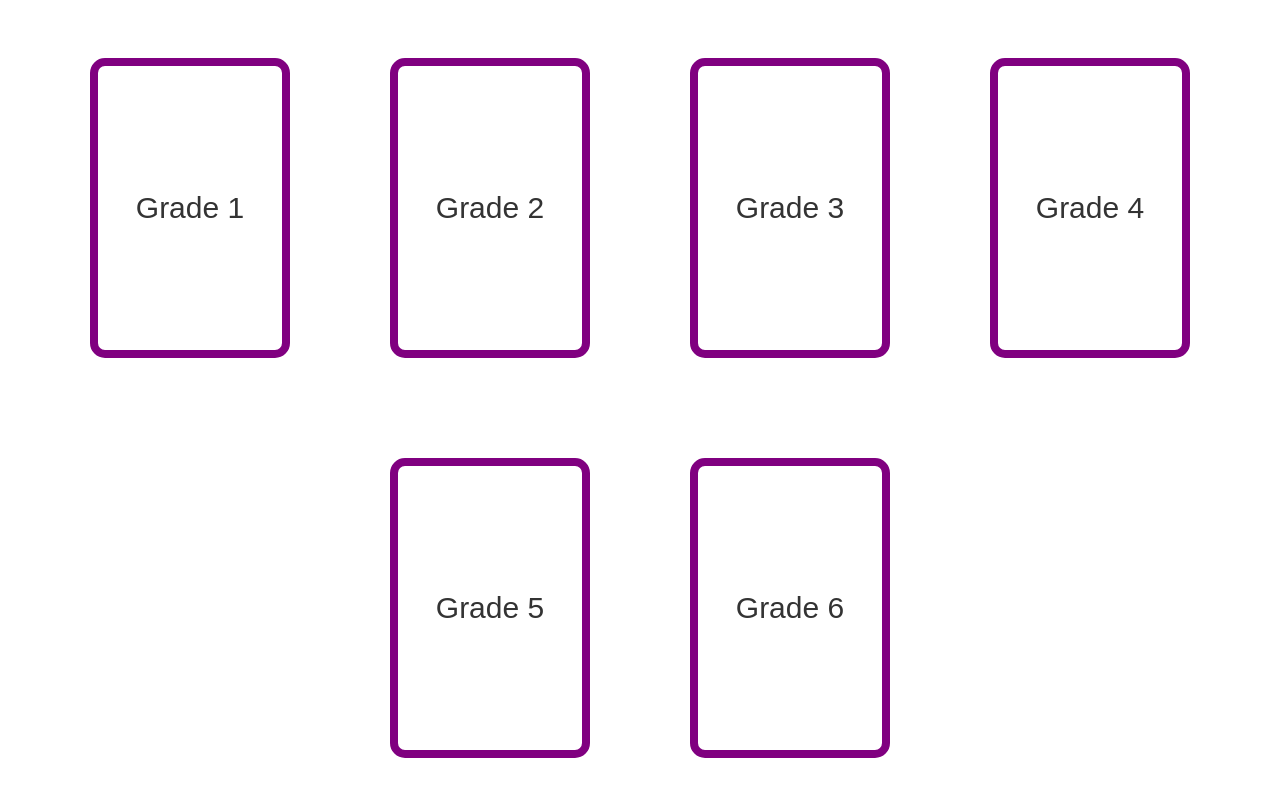
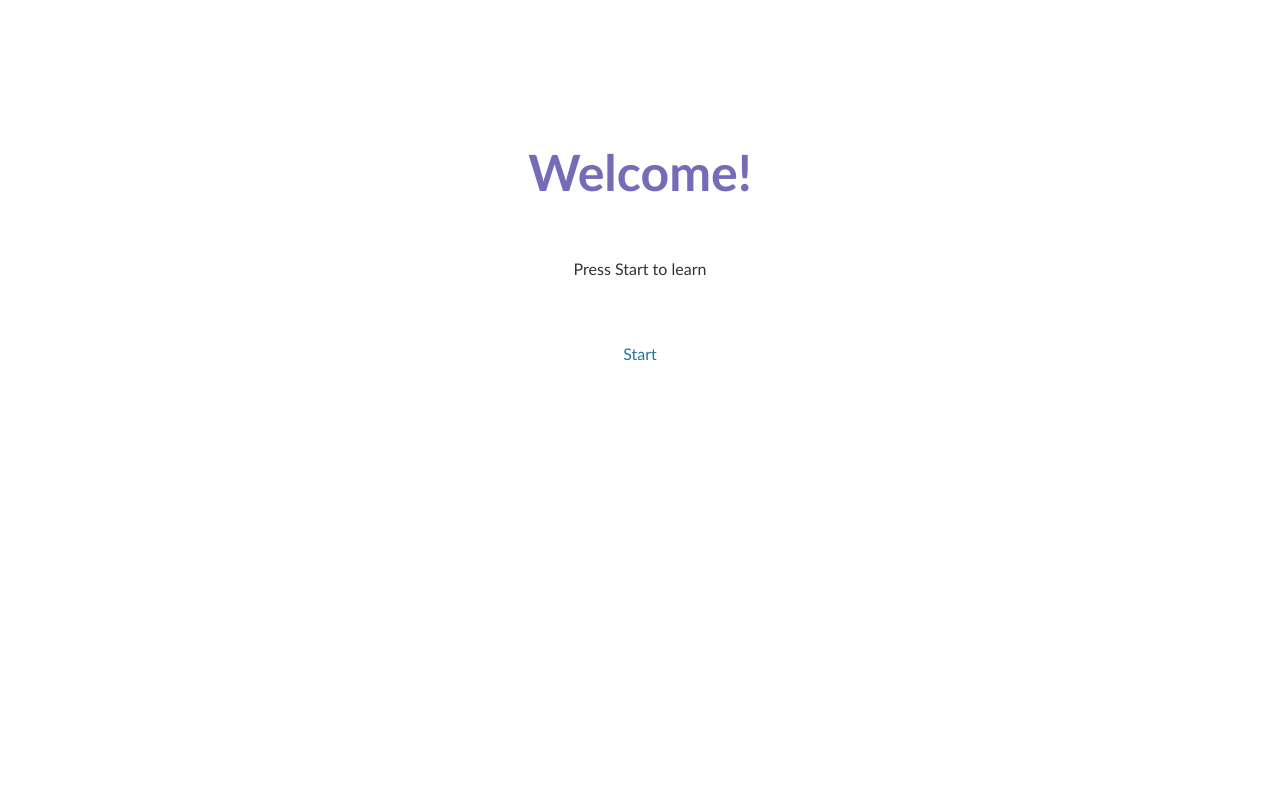
Before and after one commit to tornikejandieri/kanji, a React (Create React App) app: page / in a window 1280 px wide. Shown: the top 796 px of the page. Built offline with nearby package versions, Linux system fonts and the light colour scheme.

Commit message:
Successfully fetched the kanji, and routed components to the buttons, next step: fetch one kanji per render randomly.

```diff
--- a/src/App.js
+++ b/src/App.js
@@ -5,8 +5,15 @@ import {
   Route,
   Link
 } from "react-router-dom";
-import GradeOne from "./GradeOne";
+import GreetingMessage from "./GreetingMessage";
+
 import Home from "./Home";
+import KanjiListFive from "./KanjiListFive";
+import KanjiListFour from "./KanjiListFour";
+import KanjiListOne from "./KanjiListOne";
+import KanjiListSix from "./KanjiListSix";
+import KanjiListThree from "./KanjiListThree";
+import KanjiListTwo from "./KanjiListTwo";
 
 function App() {
   return (
@@ -14,14 +21,32 @@ function App() {
       <Router>
         <Switch>
           <Route exact path="/">
+            <GreetingMessage />
+          </Route>
+          <Route path="/home">
             <Home />
           </Route>
-          <Route path="/gradeone">
-            <GradeOne />
+          <Route path="/firstgrade">
+            <KanjiListOne />
+          </Route>
+          <Route path="/secondgrade">
+            <KanjiListTwo />
+          </Route>
+          <Route path="/thirdgrade">
+            <KanjiListThree />
+          </Route>
+          <Route path="/fourthgrade">
+            <KanjiListFour />
+          </Route>
+          <Route path="/gradefive">
+            <KanjiListFive />
+          </Route>
+          <Route exact path="/sixthgrade">
+            <KanjiListSix />
           </Route>
         </Switch>
+      </Router>
 
-      </Router>
     </div>
   );
 }
--- a/src/GradeOne.js
+++ /dev/null
@@ -1,14 +0,0 @@
-import KanjiList from "./KanjiList";
-import useFetch from "./useFetch";
-
-const GradeOne = () => {
-    const { data: kanji } = useFetch('https://kanjiapi.dev/v1/kanji/grade-1')
-    return (
-        <div className="grade-one">
-
-            {data && <KanjiList kanji={kanji} />}
-        </div>
-     );
-}
-
-export default GradeOne;
--- /dev/null
+++ b/src/GreetingMessage.js
@@ -0,0 +1,19 @@
+import { Link } from "react-router-dom";
+
+const GreetingMessage = () => {
+    const linkStyle = {
+        margin: '1rem',
+        textDecoration: 'none',
+        color: '#237699'
+    }
+
+    return (
+    <div className="greeting-message">
+        <h2>Welcome!</h2>
+        <p>Press Start to learn</p>
+        <Link to='/home' style={linkStyle}>Start</Link>
+    </div>
+     );
+}
+
+export default GreetingMessage;
--- a/src/Home.js
+++ b/src/Home.js
@@ -2,18 +2,16 @@ import { Link, useHistory } from "react-router-dom";
 
 const Home = () => {
     const history = useHistory()
-    const handleClickOne = () => {
-        history.push('/gradeone')
-    }
+
 
     return (
         <div className="home-page">
-            <button onClick={handleClickOne}>Grade 1</button>
-            <button>Grade 2</button>
-            <button>Grade 3</button>
-            <button>Grade 4</button>
-            <button>Grade 5</button>
-            <button>Grade 6</button>
+            <button onClick={() => history.push('/firstgrade')}>Grade 1</button>
+            <button onClick={() => history.push('/secondgrade')}>Grade 2</button>
+            <button onClick={() => history.push('/thirdgrade')}>Grade 3</button>
+            <button onClick={() => history.push('/fourthgrade')}>Grade 4</button>
+            <button onClick={() => history.push('/gradefive')}>Grade 5</button>
+            <button onClick={() => history.push('/sixthgrade')}>Grade 6</button>
         </div>
      );
 }
--- /dev/null
+++ b/src/KanjiListFive.js
@@ -0,0 +1,17 @@
+import { useEffect, useState } from "react";
+
+const KanjiListFive = () => {
+    const [data, setData] = useState(null)
+    useEffect(() => {
+        fetch('https://kanjiapi.dev/v1/kanji/grade-5')
+        .then(res => res.json())
+        .then(data => setData(data))
+        })
+    return (
+        <div className="kanji-list-five">
+            <p>{ data }</p>
+        </div>
+     );
+}
+
+export default KanjiListFive;
--- /dev/null
+++ b/src/KanjiListFour.js
@@ -0,0 +1,17 @@
+import { useEffect, useState } from "react";
+
+const KanjiListFour = () => {
+    const [data, setData] = useState(null)
+    useEffect(() => {
+        fetch('https://kanjiapi.dev/v1/kanji/grade-4')
+        .then(res => res.json())
+        .then(data => setData(data))
+        })
+    return (
+        <div className="kanji-list-four">
+            <p>{ data }</p>
+        </div>
+     );
+}
+
+export default KanjiListFour;
--- /dev/null
+++ b/src/KanjiListOne.js
@@ -0,0 +1,21 @@
+import { useEffect, useState } from "react";
+
+const KanjiListOne = () => {
+    const [data, setData] = useState(null)
+
+
+   useEffect(() => {
+    fetch('https://kanjiapi.dev/v1/kanji/grade-1')
+    .then(res => res.json())
+    .then(data => setData(data))
+    })
+
+
+    return (
+        <div className="kanji-list-one">
+            <p>{ data }</p>
+        </div>
+     );
+}
+
+export default KanjiListOne;
--- /dev/null
+++ b/src/KanjiListSix.js
@@ -0,0 +1,17 @@
+import { useEffect, useState } from "react";
+
+const KanjiListSix = () => {
+    const [data, setData] = useState(null)
+    useEffect(() => {
+        fetch('https://kanjiapi.dev/v1/kanji/grade-6')
+        .then(res => res.json())
+        .then(data => setData(data))
+        })
+    return (
+        <div className="kanji-list-sic">
+            <p>{ data }</p>
+        </div>
+     );
+}
+
+export default KanjiListSix;
--- /dev/null
+++ b/src/KanjiListThree.js
@@ -0,0 +1,17 @@
+import { useEffect, useState } from "react";
+
+const KanjiListThree = () => {
+    const [data, setData] = useState(null)
+    useEffect(() => {
+        fetch('https://kanjiapi.dev/v1/kanji/grade-3')
+        .then(res => res.json())
+        .then(data => setData(data))
+        })
+    return (
+        <div className="kanji-list-three">
+            <p>{ data }</p>
+        </div>
+     );
+}
+
+export default KanjiListThree;
--- /dev/null
+++ b/src/KanjiListTwo.js
@@ -0,0 +1,18 @@
+import { useEffect, useState } from "react";
+
+const KanjiListTwo = () => {
+    const [data, setData] = useState(null)
+    useEffect(() => {
+        fetch('https://kanjiapi.dev/v1/kanji/grade-2')
+        .then(res => res.json())
+        .then(data => setData(data))
+    })
+
+    return (
+        <div className="kanji-list-two">
+            <p>{ data }</p>
+        </div>
+     );
+}
+
+export default KanjiListTwo;
--- a/src/index.css
+++ b/src/index.css
@@ -1,3 +1,28 @@
+/* Greeting message style */
+
+.greeting-message{
+  margin-top: 100px;
+  display: flex;
+  flex-direction: column;
+  justify-content: center;
+  align-items: center;
+  font-family: 'Trebuchet MS', 'Lucida Sans Unicode', 'Lucida Grande', 'Lucida Sans', Arial, sans-serif;
+}
+
+.greeting-message h2{
+  font-size: 50px;
+  color: #756cb8;
+  display: flex;
+}
+
+.greeting-message p{
+  color: #333;
+  margin-bottom: 50px;
+}
+
+
+
+
 /* home page styles */
 .home-page{
   display: flex;
--- a/src/useFetch.js
+++ /dev/null
@@ -1,20 +0,0 @@
-import { useEffect, useState } from "react";
-
-const useFetch = (url) => {
-    const [data, setData] = useState(null)
-    return (
-        useEffect(() => {
-            fetch(url)
-            .then(res => {
-               return res.json()
-
-            })
-            .then(data => {
-                setData(data)
-            })
-        })
-     );
-    return {data}
-}
-
-export default useFetch;
```
